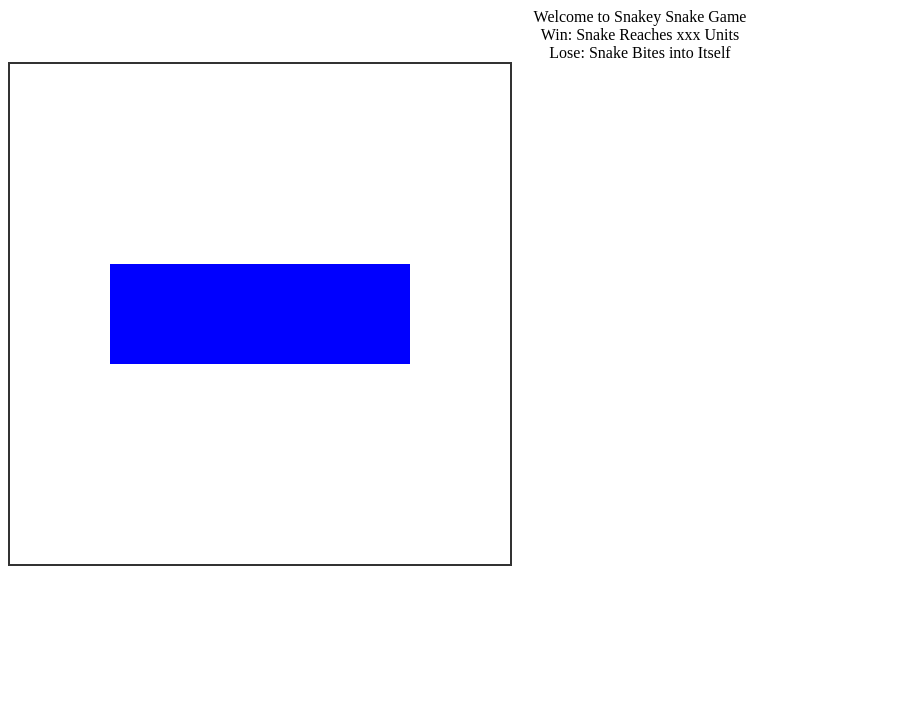
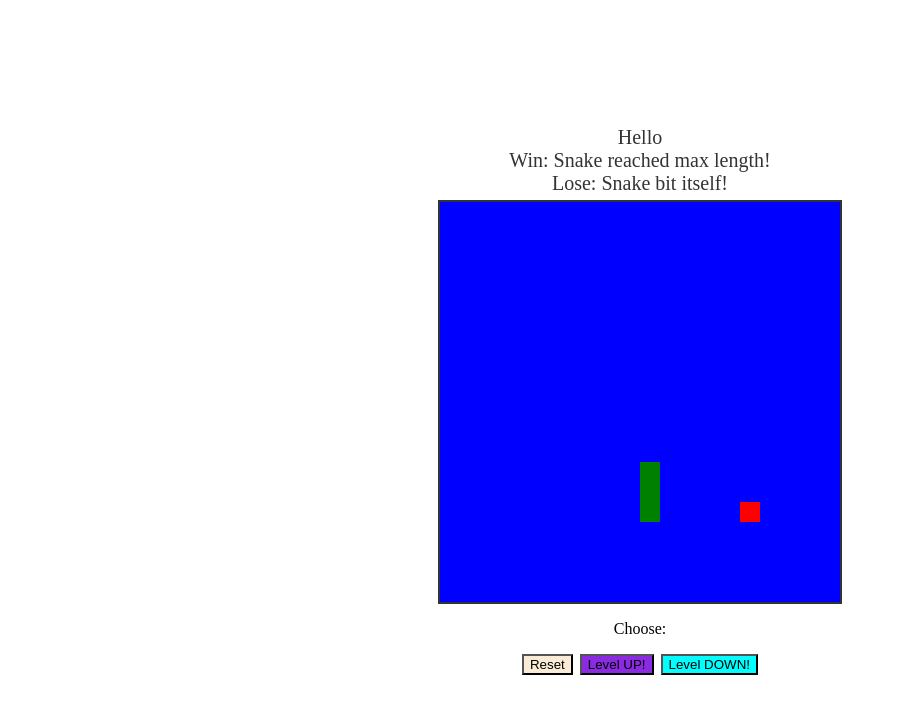
Before and after one commit to cangelic001/snakey-snake-game, a plain HTML site: page index.html in a window 1280 px wide. Shown: the whole page, without its empty margins (0-897 px from the left). Drawn offline with Linux system fonts and the light colour scheme.

Commit message:
feat: updates

```diff
--- a/app.js
+++ /dev/null
@@ -1,46 +0,0 @@
-const gridSize = 5;
-const gameContainer = document.getElementById("game-container");
-
-/*
-// create grid
-const cells = [];
-for (let row = 0, row < gridSize, row++) {
-    for (let col = 0; col < gridSize; col++) {
-        const cell = document.createElement('div'); // create div
-        cell.classList.add('cell'); // add class
-        gameContainer.appendChild(cell); // add to html: add this new div to the gameContainer element
-        cells.push(cell); // add this new cell to the cells array
-    }
-};
-*/
-
-const cells = [];
-for (let row = 0; row < gridSize; row++) {
-    for (let col = 0; col < gridSize; col++) {
-        const cell = document.createElement('div');
-        cell.classList.add('cell');
-        gameContainer.appendChild(cell);
-        cells.push(cell); // Store cells in a flat array for easy access
-    }
-}
-
-// initialize
-let snake = [
-    { x : 1, y : 2},
-    { x : 2, y : 2},
-    { x : 3, y : 2}
-]
-
-// To convert x, y coordinates we input to array index to access the "cells" array
-function getIndex(x, y) {
-    return y * gridSize + x;
-};
-
-function render() {
-    snake.forEach(segment => {
-        const index = getIndex(segment.x, segment.y);
-        cells[index].classList.add('snake');
-    });
-};
-
-render();
--- a/index.html
+++ b/index.html
@@ -1,17 +1,46 @@
+<!--
 <!DOCTYPE html>
 <html lang="en">
 <head>
     <meta charset="UTF-8">
     <meta name="viewport" content="width=device-width, initial-scale=1.0">
     <title>Snakey Snake v2 Game</title>
-    <script defer src="app.js"></script>
+    <script defer src="app1.js"></script>
     <link rel="stylesheet" href="style.css">
 </head>
 <body>
     <div class="top">Welcome to Snakey Snake Game</div>
     <div class="top">Win: Snake Reaches xxx Units</div>
     <div class="top">Lose: Snake Bites into Itself</div>
-    <div></div>
     <div id="game-container"></div>
 </body>
 </html>
+
+-->
+
+<!DOCTYPE html>
+<html lang="en">
+<head>
+    <meta charset="UTF-8">
+    <meta name="viewport" content="width=device-width, initial-scale=1.0">
+    <title>Snakey Snake v2 Game</title>
+    <script defer src="live.js"></script>
+    <link rel="stylesheet" href="style.css">
+</head>
+<body>
+    <div id="message-container">
+        <div id="hello-message">Hello</div>
+        <div id="win-message">Win: Snake reached max length!</div>
+        <div id="lose-message">Lose: Snake bit itself!</div>
+    </div>
+    <div id="game-container"></div>
+    <div class="btnTitleSect">
+        <p>Choose:</p>
+    </div>
+    <div class="btnSect">
+        <button id="btnReset" class="btnBtn">Reset</button>
+        <button id="btnLevelUp" class="btnBtn">Level UP!</button>
+        <button id="btnLevelDown" class="btnBtn">Level DOWN!</button>
+    </div>
+</body>
+</html>
--- /dev/null
+++ b/live.js
@@ -0,0 +1,146 @@
+
+/*-------------------------------- Constants --------------------------------*/
+// Grid size and container
+const gridSize = 20; // 20x20 grid
+const gameContainer = document.getElementById('game-container');
+const helloMessage = document.getElementById("hello-message");
+const winMessage = document.getElementById("win-message");
+const loseMessage = document.getElementById("lose-message");
+const resetBtn = document.querySelector("#btnReset");
+const LevelUpBtn = document.querySelector("#btnLevelUp");
+const LevelDownBtn = document.querySelector("#btnLevelDown");
+
+/*---------------------------- Variables (state) ----------------------------*/
+// Initial snake state: 3 segments with the coordinates below
+let snake = [
+    { x: 10, y: 10 },
+    { x: 11, y: 10 },
+    { x: 12, y: 10 }
+];
+let food = { x: 15, y: 15 };
+let direction = { x: 0, y: 1 };
+
+// Creating grid
+const cells = [];
+for (let row = 0; row < gridSize; row++) {
+    for (let col = 0; col < gridSize; col++) {
+        const cell = document.createElement('div');
+        cell.classList.add('cell');
+        gameContainer.appendChild(cell);
+        cells.push(cell);
+    }
+}
+
+/*------------------------ Cached Element References ------------------------*/
+
+
+
+/*-------------------------------- Functions --------------------------------*/
+
+// To convert x, y coordinates to index
+function getIndex(x, y) {
+    return y * gridSize + x;
+}
+
+// To display snake and food --> add class "snake" or "food" into individual cells
+function render() {
+    // Clear grid
+    cells.forEach(cell => cell.classList.remove('snake', 'food'));
+
+    // render snake
+    snake.forEach(segment => {
+        const index = getIndex(segment.x, segment.y);
+        cells[index].classList.add('snake');
+    });
+
+    // Render food
+    const foodIndex = getIndex(food.x, food.y);
+    cells[foodIndex].classList.add('food');
+}
+
+// To move the snake based on the direction
+function moveSnake() {
+
+    // Calculate new head position
+    const newHead = {
+        x: (snake[0].x + direction.x + gridSize) % gridSize,
+        y: (snake[0].y + direction.y + gridSize) % gridSize
+    };
+
+    // Check if snake eats food
+    if (newHead.x === food.x && newHead.y === food.y) {
+        snake.unshift(newHead); // Grow snake by adding new head
+        generateFood(); // Place new food
+
+        // Win condition example (if snake reaches length of 10)
+        if (snake.length >= 10) {
+            winMessage.style.display = "block";
+            clearInterval(gameInterval);
+        }
+    } else {
+        snake.pop(); // Remove tail
+        snake.unshift(newHead); // Add new head at the front
+    }
+
+    // Check for self-collision
+    for (let i = 1; i < snake.length; i++) {
+        if (snake[i].x === newHead.x && snake[i].y === newHead.y) {
+            loseMessage.style.display = "block";
+            clearInterval(gameInterval);
+            return;
+        }
+    }
+
+    render(); // Update the grid display
+}
+
+// Generate new food at a random position
+function generateFood() {
+    food = {
+        x: Math.floor(Math.random() * gridSize),
+        y: Math.floor(Math.random() * gridSize)
+    };
+}
+
+// Reset the game
+function resetGame() {
+    snake = [
+        { x: 10, y: 10 },
+        { x: 11, y: 10 },
+        { x: 12, y: 10 }
+    ];
+    direction = { x: 0, y: 1 };
+    generateFood();
+    render();
+}
+
+/*----------------------------- Event Listeners -----------------------------*/
+
+// Handle key presses for snake direction
+document.addEventListener('keydown', (event) => {
+    switch (event.key) {
+        case 'ArrowUp':
+            if (direction.y === 0) direction = { x: 0, y: -1 };
+            break;
+        case 'ArrowDown':
+            if (direction.y === 0) direction = { x: 0, y: 1 };
+            break;
+        case 'ArrowLeft':
+            if (direction.x === 0) direction = { x: -1, y: 0 };
+            break;
+        case 'ArrowRight':
+            if (direction.x === 0) direction = { x: 1, y: 0 };
+            break;
+    }
+});
+
+// Handle key presses to reset game
+resetBtn.addEventListener("click", resetGame);
+// LevelUpBtn.addEventListener("click", levelUpTheAcc);
+// LevelDownBtn.addEventListener("click", levelDownTheAcc);
+
+// Start the game with an interval to keep moving the snake
+const gameInterval = setInterval(moveSnake, 200); // Move snake every 200ms
+
+// Initial render
+render();
--- a/style.css
+++ b/style.css
@@ -1,34 +1,109 @@
 
-.top {
-    background-color: white;
-    text-align: center;
-}
+/* .top { */
+    /* background-color: white; */
+    /* text-align: center; */
+/* } */
 
-
-
-/* styling the game container */
+/*
+Container for the game
 #game-container {
     display: flex;
     flex-wrap: wrap;
-    justify-content: center;
-    width: 500px;
-    height: 500px;
+    width: 400px;
+    height: 400px;
     border: 2px solid #333;
-    background-color: #f3e2e2;
+    background-color: #eee;
 }
+*/
 
-/* styling each cell */
+/*
+Individual cell styling
 .cell {
-    width: 100px;
-    height: 100px;
+    width: 20px;
+    height: 20px;
     box-sizing: border-box;
-    background-color: white;
+    background-color: blue;
 }
+*/
 
+/* Styling for snake and food
 .snake {
-    background-color: blue;
+    background-color: green;
 }
 
 .food {
     background-color: red;
 }
+*/
+
+/* ------------------------------------------------------------------------- */
+
+/* Center the game container */
+body {
+    display: flex;
+    justify-content: center;
+    align-items: center;
+    height: 100vh;
+    flex-direction: column;
+    margin: 0;
+}
+
+/* Container for messages */
+#message-container {
+    text-align: center;
+    margin-bottom: 5px;
+    font-size: 20px;
+    color: #333;
+}
+
+/*
+#hello-message, #win-message, #lose-message {
+    display: none; Hide messages by default
+}
+*/
+
+/* Centered game grid */
+#game-container {
+    display: flex;
+    flex-wrap: wrap;
+    width: 400px;
+    height: 400px;
+    border: 2px solid #333;
+    background-color: #eee;
+    margin: 0 auto;
+}
+
+/* Individual cell styling */
+.cell {
+    width: 20px;
+    height: 20px;
+    box-sizing: border-box;
+    background-color: blue;
+}
+
+/* Styling for snake and food */
+.snake {
+    background-color: green;
+}
+
+.food {
+    background-color: red;
+}
+
+.btnSect {
+    display: flex;
+    flex-direction: row;
+    width: 250px;
+    justify-content: space-evenly;
+  }
+  #btnReset {
+    background-color: antiquewhite;
+  }
+
+  #btnLevelUp {
+    background-color: blueviolet;
+  }
+
+  #btnLevelDown {
+    background-color: aqua;
+  }
```
Also changed, not shown: 1 other file.
